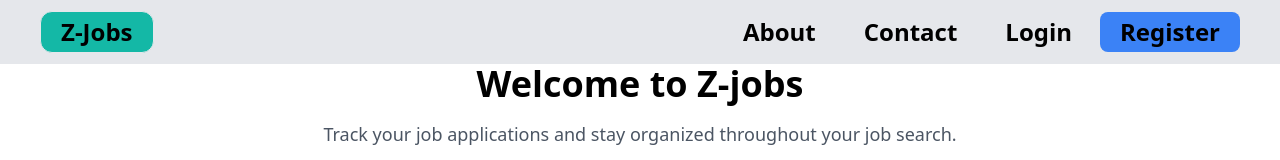
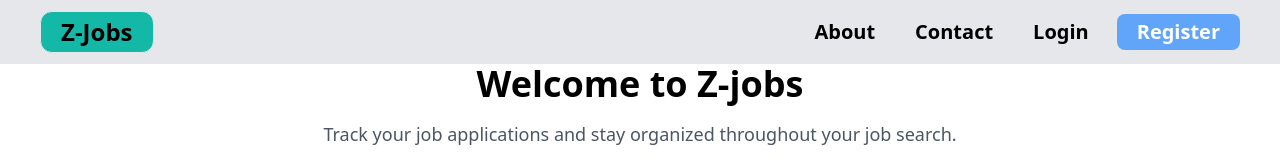
Before and after one commit to zakisudev/Z-jobs, a React (Create React App) app in the folder frontend/: page / in a window 1280 px wide. Shown: the top 160 px of the page. Built offline with nearby package versions, Linux system fonts and the light colour scheme; the HTML template or start-up script is replaced by a standard one.

Commit message:
Update Navbar links and styling

```diff
--- a/frontend/src/components/Navbar.jsx
+++ b/frontend/src/components/Navbar.jsx
@@ -30,14 +30,14 @@ export const Navbar = () => {
               <h1>Z-Jobs</h1>
             </Link>
           </div>
-          <div className="flex gap-2">
+          <div className="flex">
             <div className="text-center px-5 rounded-lg hover:bg-gray-300 py-1">
-              <Link to="/about" className="text-2xl font-bold">
+              <Link to="/about" className="text-xl font-bold">
                 <h1>About</h1>
               </Link>
             </div>
             <div className="text-center px-5 rounded-lg hover:bg-gray-300 py-1">
-              <Link to="/contact" className="text-2xl font-bold">
+              <Link to="/contact" className="text-xl font-bold">
                 <h1>Contact</h1>
               </Link>
             </div>
@@ -86,14 +86,14 @@ export const Navbar = () => {
             {!userInfo && (
               <div className="flex gap-2">
                 <div className="text-center px-5 rounded-lg hover:bg-gray-300 py-1">
-                  <a href="/login" className="text-2xl font-bold">
+                  <Link to="/login" className="text-xl font-bold">
                     <h1>Login</h1>
-                  </a>
+                  </Link>
                 </div>
-                <div className="text-center px-5 rounded-lg bg-blue-500 py-1">
-                  <a href="/register" className="text-2xl font-bold">
+                <div className="text-center px-5 rounded-lg bg-blue-400 hover:bg-blue-600 text-white py-1">
+                  <Link to="/register" className="text-xl font-bold">
                     <h1>Register</h1>
-                  </a>
+                  </Link>
                 </div>
               </div>
             )}
```
